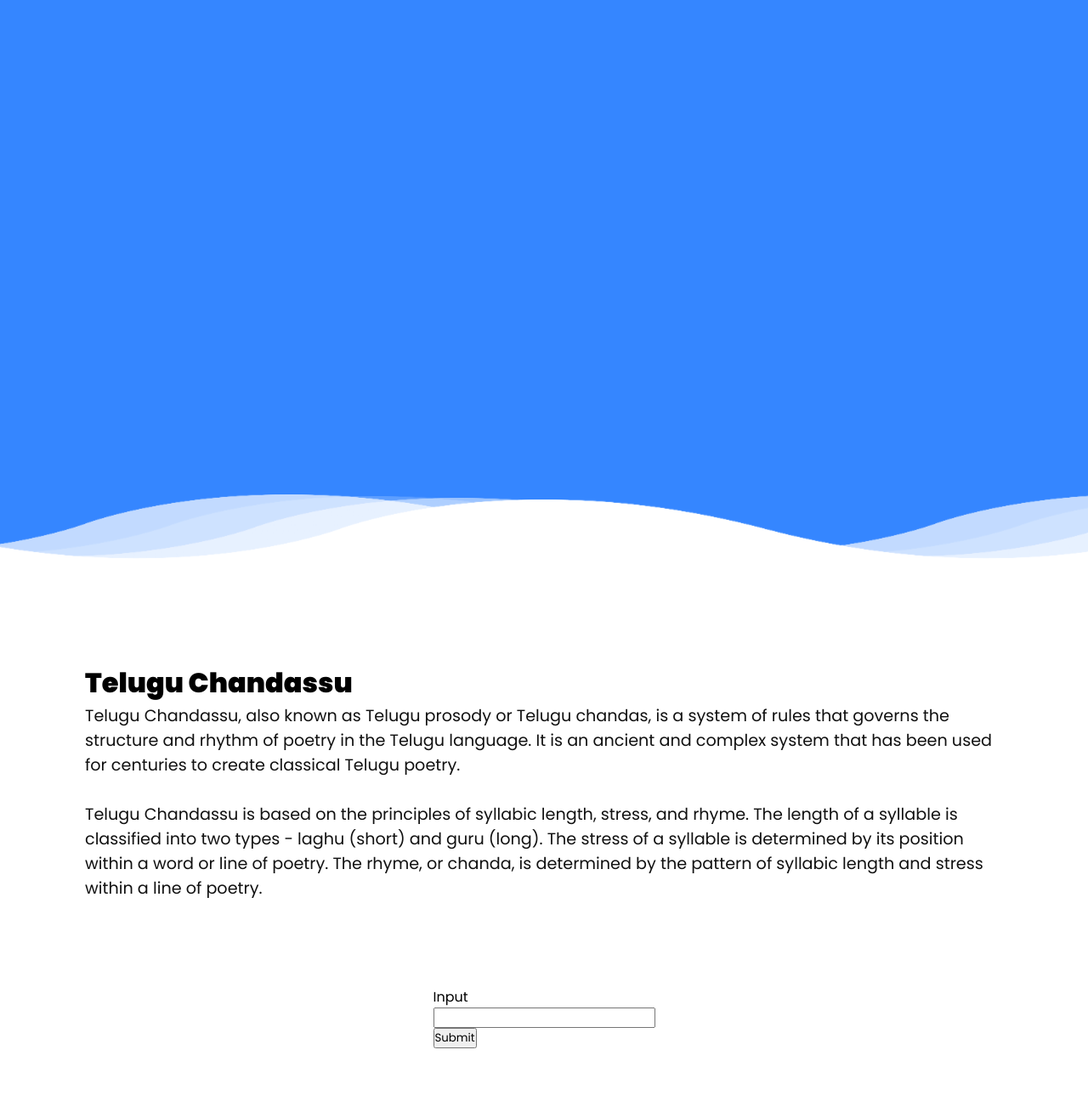
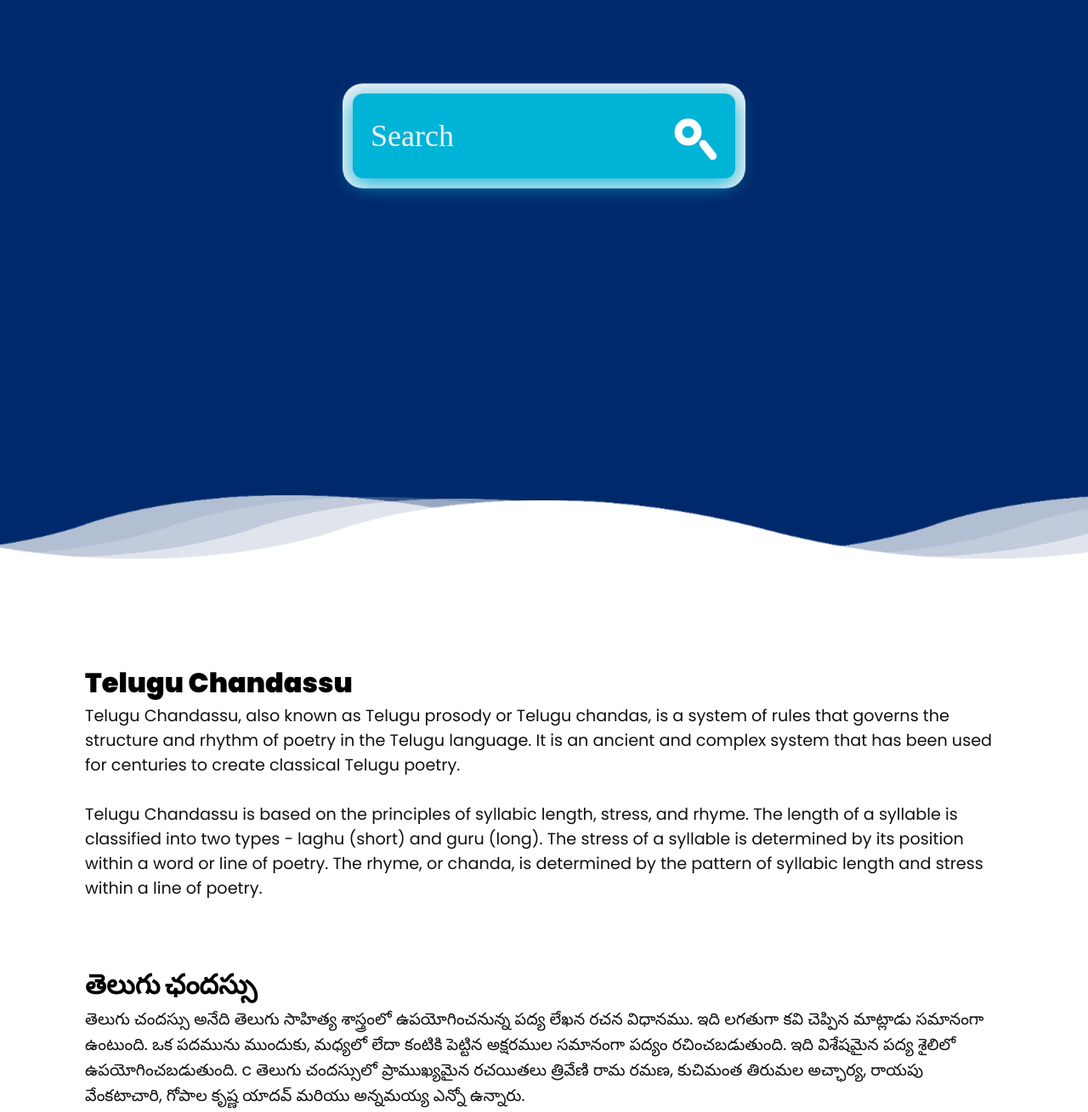
Before and after one commit to PratikshaKage/TeluguChandassu, a plain HTML site: page index.html in a window 1280 px wide. Shown: the part 120-1429 px from the top of the page at 85% size. Before the commit the page ends 1360 px from the top, so only its background shows below. Drawn offline with Linux system fonts and the light colour scheme.

Commit message:
updated version

```diff
--- a/index.html
+++ b/index.html
@@ -11,6 +11,7 @@
 </head>
 
 <body>
+
     <section>
         <div class="wave" id="wave1" style="--i:1;"></div>
         <div class="wave" id="wave2" style="--i:2;"></div>
@@ -25,11 +26,55 @@
             Telugu Chandassu is based on the principles of syllabic length, stress, and rhyme.
              The length of a syllable is classified into two types - laghu (short) and guru (long).
              The stress of a syllable is determined by its position within a word or line of poetry.
-             The rhyme, or chanda, is determined by the pattern of syllabic length and stress within a line of poetry.</p>
+             The rhyme, or chanda, is determined by the pattern of syllabic length and stress within a line of poetry.</p><br><br><br>
+        <h1>తెలుగు ఛందస్సు</h1>
+        <p>తెలుగు చందస్సు అనేది తెలుగు సాహిత్య శాస్త్రంలో ఉపయోగించనున్న పద్య లేఖన రచన విధానము.
+            ఇది లగతుగా కవి చెప్పిన మాట్లాడు సమానంగా ఉంటుంది. ఒక పదమును ముందుకు,
+            మధ్యలో లేదా కంటికి పెట్టిన అక్షరముల సమానంగా పద్యం రచించబడుతుంది.
+            ఇది విశేషమైన పద్య శైలిలో ఉపయోగించబడుతుంది. c
+            తెలుగు చందస్సులో ప్రాముఖ్యమైన రచయితలు త్రివేణి రామ రమణ, కుచిమంత తిరుమల అచ్ఛార్య,
+            రాయపు వేంకటాచారి, గోపాల కృష్ణ యాదవ్ మరియు అన్నమయ్య ఎన్నో ఉన్నారు.</p>
     </div>
+    <div id="box">
+        <form method="get" action="" id="form">
+          <div class="tb">
+            <div class="td"><input type="text" placeholder="Search" id="input" name="input" required></div>
+            <div class="td" id="s-cover">
+              <button type="submit" id="submitBtn" value="Submit">
+                <div id="s-circle"></div>
+                <span></span>
+              </button>
+            </div>
+          </div>
+        </form>
+
+        <div class="box1">
+        <p id="segmented"></p>
+        <p id="order"></p>
+        <p id="result"></p>
+        <p id="result1"></p>
+        </div>
+
+      </div>
+
+
+
+
+
+
+
+
+
+
+
+
+
+
+
+
     <div class="box">
         <form id="form">
-            <label for="input">Input</label><br>
+
             <input type="text" id="input" name="input"><br>
 
             <input type="button" id="submitBtn" value="Submit">
--- a/style.css
+++ b/style.css
@@ -9,6 +9,7 @@ box-sizing: border-box;
 
 font-family: "Poppins", sans-serif;}
 
+
 section{
 
 position: relative;
@@ -17,7 +18,7 @@ width: 100%;
 
 height: 100vh;
 
-background: #3586ff;}
+background: #00296b;}
 
 .wave{
 
@@ -84,50 +85,154 @@ color: #111;}
 color: #111;
 
 }
-.box{
-    position: relative;
-    height: 10vh;
-    display: flex;
-    justify-content: space-evenly;
-    align-items: center;
-    flex-direction: column;
-    align-content: center;
-    border-radius: 50px;
+* {
+    outline: none;
   }
 
-.input {
-    padding: 10px;
-    width: 180px;
-    height: 80px;
-    background: none;
-    border: 4px solid #3586ff;
-    border-radius: 200px;
-    box-sizing: border-box;
 
-    font-size: 26px;
-    color: #000000;
-    outline: none;
-    transition: .5s;
+
+  body {
+    margin: 0;
+    background-color: #ffffff;
   }
-.box:hover input{
-    width: 450px;
-    background: #ffffff98;
-    border-radius: 50px;
+
+  .tb {
+    display: table;
+    width: 100%;
   }
- ::placeholder{
-    color: rgb(255, 255, 255);
-    align-content: center;
+
+  .td {
+    display: table-cell;
+    vertical-align: middle;
   }
-.box i{
+
+  input,
+  button {
+    color: #fff;
+    font-family: Nunito;
+    padding: 0;
+    margin: 0;
+    border: 0;
+    background-color: transparent;
+  }
+
+  #box {
     position: absolute;
+    top: 35%;
+    left: 0;
+    right: 0;
+    width: 750px;
+    padding: 35px;
+    margin: -83px auto 0 auto;
+    background-color: #00b4d8;
+    border-radius: 20px;
+    box-shadow: 0 10px 40px #00b4d8, 0 0 0 20px #ffffffeb;
+    transform: scale(0.6);
+  }
+
+  form {
+    height: 96px;
+  }
+
+  input[type="text"] {
+    width: 100%;
+    height: 96px;
+    font-size: 60px;
+    line-height: 1;
+  }
+
+  input[type="text"]::placeholder {
+    color: whitesmoke;
+  }
+
+  #s-cover {
+    width: 1px;
+    padding-left: 35px;
+  }
+
+  button {
+    position: relative;
+    display: block;
+    width: 84px;
+    height: 96px;
+    cursor: pointer;
+  }
+
+  #s-circle {
+    position: relative;
+    top: -8px;
+    left: 0;
+    width: 53px;
+    height: 53px;
+    margin-top: 0;
+    border-width: 15px;
+    border: 15px solid #fff;
+    background-color: transparent;
+    border-radius: 70%;
+    transition: 0.5s ease all;
+  }
+
+  button span {
+    position: absolute;
+    top: 68px;
+    left: 43px;
+    display: block;
+    width: 45px;
+    height: 15px;
+    background-color: transparent;
+    border-radius: 10px;
+    transform: rotateZ(52deg);
+    transition: 0.5s ease all;
+  }
+
+  button span:before,
+  button span:after {
+    content: "";
+    position: absolute;
+    bottom: 0;
+    right: 0;
+    width: 45px;
+    height: 15px;
+    background-color: #fff;
+    border-radius: 10px;
+    transform: rotateZ(0);
+    transition: 0.5s ease all;
+  }
+
+  #s-cover:hover #s-circle {
+    top: -1px;
+    width: 67px;
+    height: 15px;
+    border-width: 0;
+    background-color: #fff;
+    border-radius: 20px;
+  }
+
+  #s-cover:hover span {
     top: 50%;
-    right: 15px;
-    transform: translate(-50%,-50%);
-    font-size: 26px;
-    color: #3586ff;
-    transition: .2s;
+    left: 56px;
+    width: 25px;
+    margin-top: -9px;
+    transform: rotateZ(0);
   }
-.box:hover i{
-    opacity: 0;
-    z-index: -1;
+
+  #s-cover:hover button span:before {
+    bottom: 11px;
+    transform: rotateZ(52deg);
   }
+
+  #s-cover:hover button span:after {
+    bottom: -11px;
+    transform: rotateZ(-52deg);
+  }
+  #s-cover:hover button span:before,
+  #s-cover:hover button span:after {
+    right: -6px;
+    width: 40px;
+    background-color: #fff;
+  }
+.box1{
+    color:white;
+    font-size: 30px;
+
+}
```
Also changed, not shown: main.js. Lines whose indentation alone changed are shown as unchanged.
